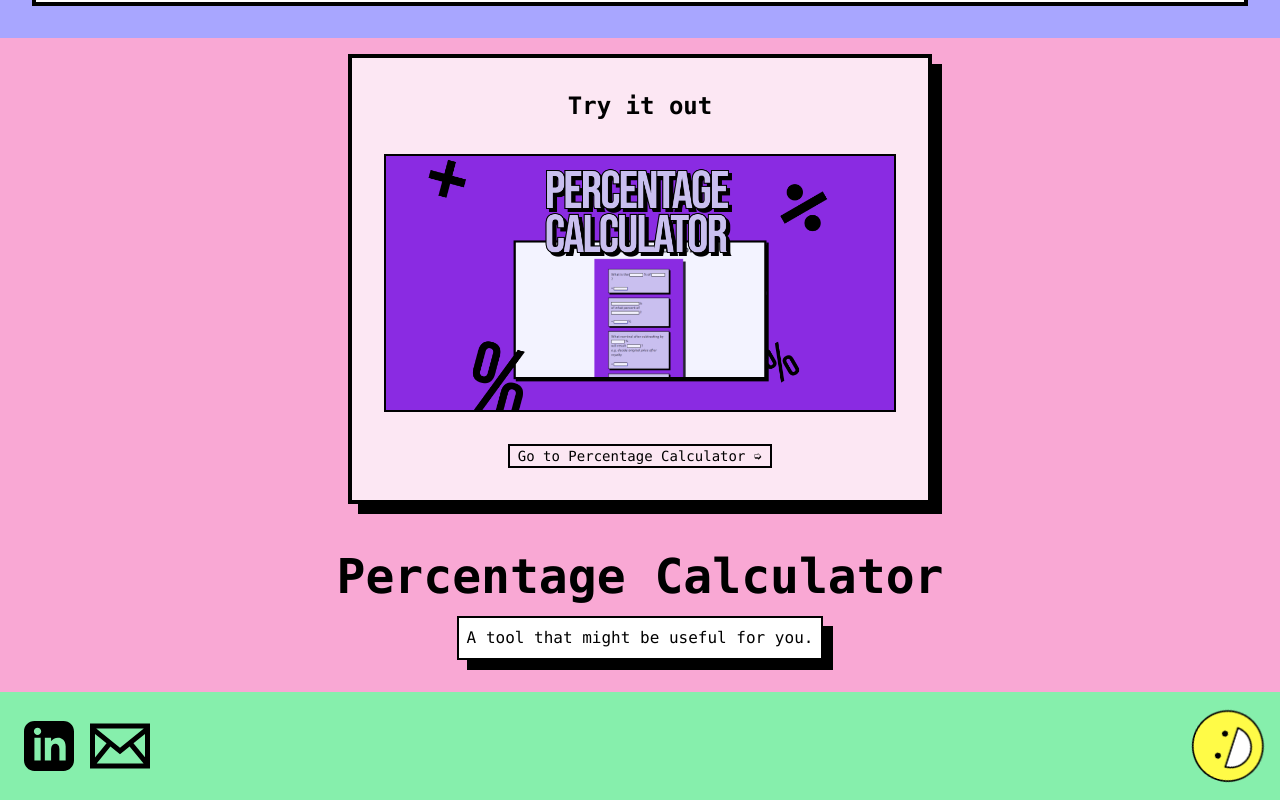
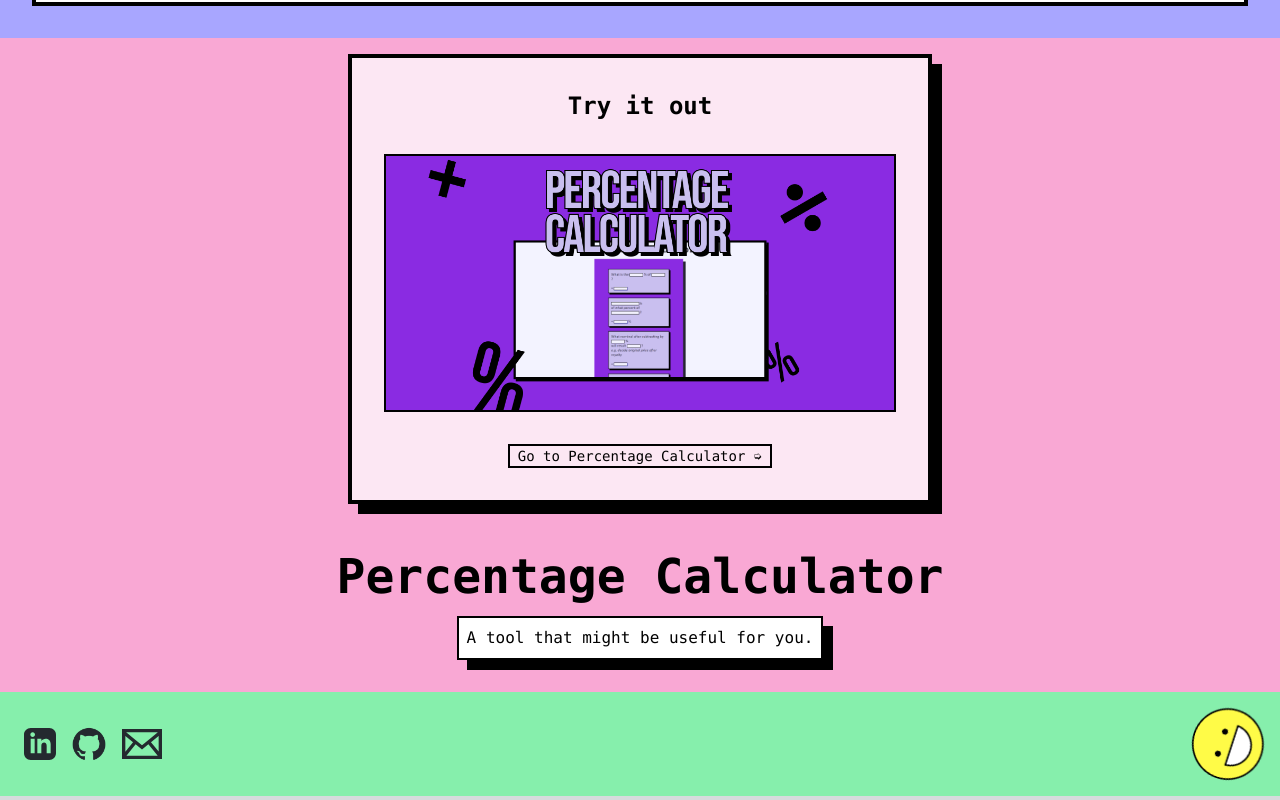
Before and after one commit to muhamaddigdaya/portfolio, a Next.js app: page / in a window 1280 px wide. Shown: the part 5360-6160 px from the top of the page. Built offline with nearby package versions, Linux system fonts and the light colour scheme.

Commit message:
github link

```diff
--- a/src/app/components/Footer.tsx
+++ b/src/app/components/Footer.tsx
@@ -1,5 +1,6 @@
 import Image from 'next/image'
 import React from 'react'
+import Link from 'next/link'
 
 type Props = {}
 
@@ -8,10 +9,13 @@
     <div className='flex flex-row justify-between space-x-4 items-center w-screen bg-green-300 xl:p-8 lg:p-4 md:p-4 sm:p-2'>
         <div className='flex flex-row p-2 space-x-4 items-center '>
           <a href="https://www.linkedin.com/in/muhamaddigdaya/" target='_blank'>
-            <svg xmlns="http://www.w3.org/2000/svg" className='xl:h-[50px] lg:h-[50px] md:h-[50px] sm:h-[34px] hover:scale-[1.2]' viewBox="0 0 24 24"><path d="M19 0h-14c-2.761 0-5 2.239-5 5v14c0 2.761 2.239 5 5 5h14c2.762 0 5-2.239 5-5v-14c0-2.761-2.238-5-5-5zm-11 19h-3v-11h3v11zm-1.5-12.268c-.966 0-1.75-.79-1.75-1.764s.784-1.764 1.75-1.764 1.75.79 1.75 1.764-.783 1.764-1.75 1.764zm13.5 12.268h-3v-5.604c0-3.368-4-3.113-4 0v5.604h-3v-11h3v1.765c1.396-2.586 7-2.777 7 2.476v6.759z"/></svg>
+            <svg xmlns="http://www.w3.org/2000/svg" className='fill-[#24292F] xl:h-[32px] lg:h-[32px] md:h-[32px] sm:h-[16px] hover:scale-[1.2]' viewBox="0 0 24 24"><path d="M19 0h-14c-2.761 0-5 2.239-5 5v14c0 2.761 2.239 5 5 5h14c2.762 0 5-2.239 5-5v-14c0-2.761-2.238-5-5-5zm-11 19h-3v-11h3v11zm-1.5-12.268c-.966 0-1.75-.79-1.75-1.764s.784-1.764 1.75-1.764 1.75.79 1.75 1.764-.783 1.764-1.75 1.764zm13.5 12.268h-3v-5.604c0-3.368-4-3.113-4 0v5.604h-3v-11h3v1.765c1.396-2.586 7-2.777 7 2.476v6.759z"/></svg>
           </a>
+          <Link href="https://www.github.com/muhamaddigdaya" target='_blank'>
+            <Image src="/github-mark.png" width={34} height={34} alt="GitHub Logo" className='xl:h-[34px] lg:h-[34px] md:h-[34px] sm:h-[18px] hover:scale-[1.2]'/>
+          </Link>
           <a href="mailto:kamadanendra@gmail.com">
-            <svg xmlns="http://www.w3.org/2000/svg" className='xl:h-[60px] lg:h-[60px] md:h-[60px] sm:h-[44px] hover:scale-[1.2]' viewBox="0 0 24 24"><path d="M0 3v18h24v-18h-24zm6.623 7.929l-4.623 5.712v-9.458l4.623 3.746zm-4.141-5.929h19.035l-9.517 7.713-9.518-7.713zm5.694 7.188l3.824 3.099 3.83-3.104 5.612 6.817h-18.779l5.513-6.812zm9.208-1.264l4.616-3.741v9.348l-4.616-5.607z"/></svg>
+            <svg xmlns="http://www.w3.org/2000/svg" className='fill-[#24292F] xl:h-[40px] lg:h-[40px] md:h-[40px] sm:h-[16px] hover:scale-[1.2]' viewBox="0 0 24 24"><path d="M0 3v18h24v-18h-24zm6.623 7.929l-4.623 5.712v-9.458l4.623 3.746zm-4.141-5.929h19.035l-9.517 7.713-9.518-7.713zm5.694 7.188l3.824 3.099 3.83-3.104 5.612 6.817h-18.779l5.513-6.812zm9.208-1.264l4.616-3.741v9.348l-4.616-5.607z"/></svg>
           </a>
         </div>
         <div>
```
Also changed, not shown: public/github-mark.png (added).
